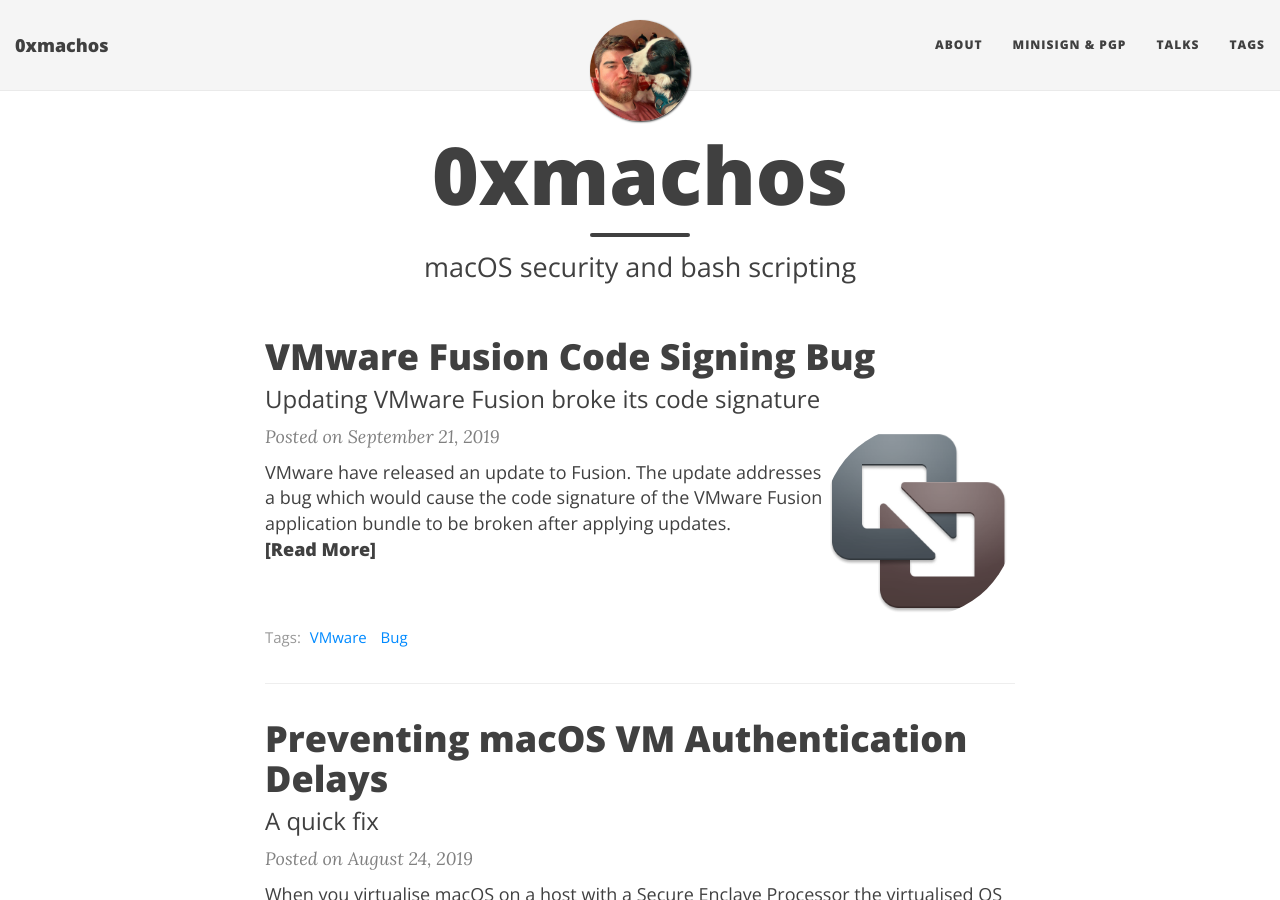
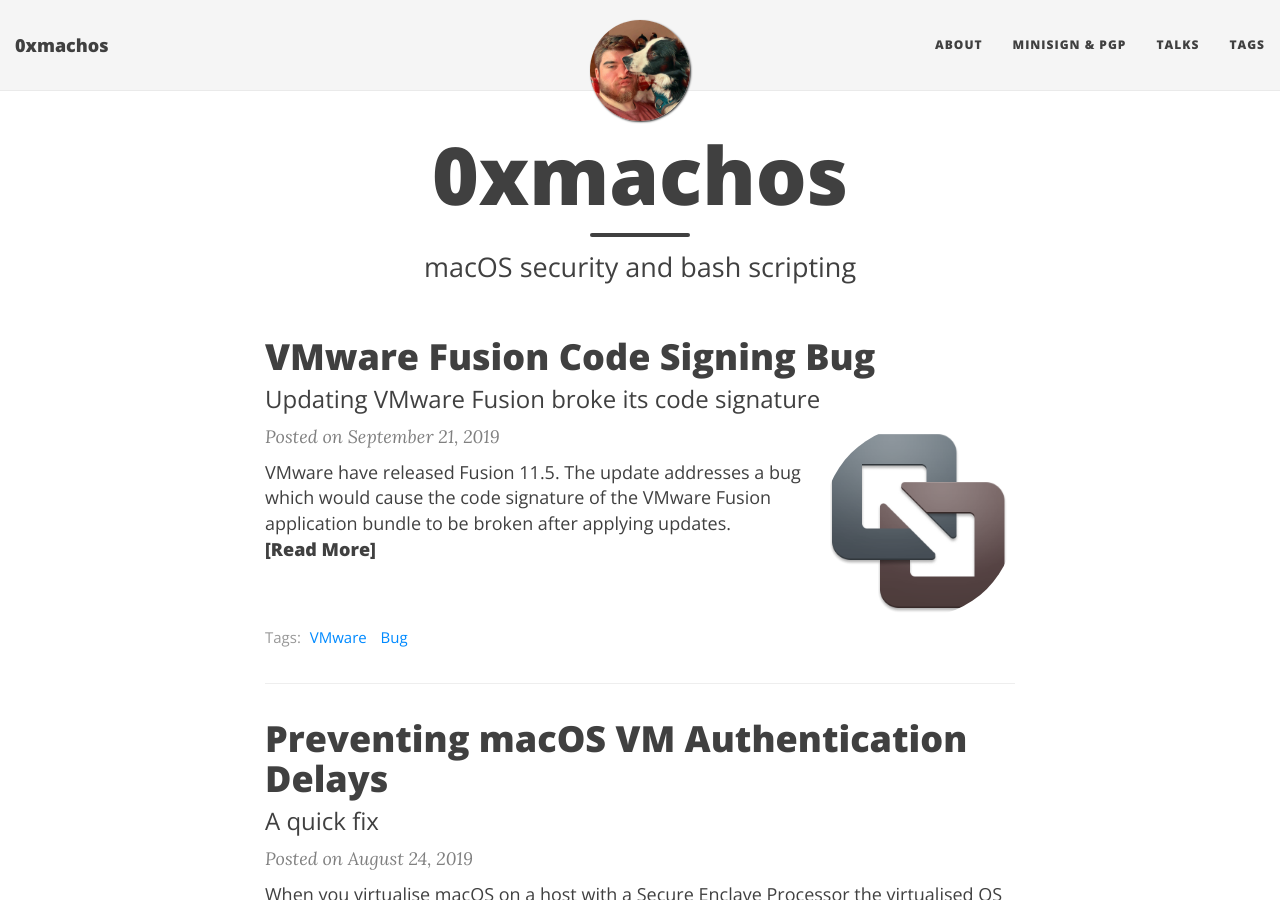
Before and after one commit to 0xmachos/0xmachos.github.io, a Jekyll site: the page built from index.html, in a window 1280 px wide and 900 px high. Built offline with Jekyll 4.4.1, drawn with Linux system fonts in a browser that asks for light colours; nearby versions of some CDN libraries; the list of posts is cut into pages by our own code.

Commit message:
Update excerpt

```diff
--- a/_posts/2019-09-21-VMware-Fusion-Code-Signing-Bug.md
+++ b/_posts/2019-09-21-VMware-Fusion-Code-Signing-Bug.md
@@ -1,7 +1,7 @@
 ---
 title:		"VMware Fusion Code Signing Bug"
 subtitle:	"Updating VMware Fusion broke its code signature"
-excerpt:	"VMware have released an update to Fusion. The update addresses a bug which would cause the code signature of the VMware Fusion application bundle to be broken after applying updates."
+excerpt:	"VMware have released Fusion 11.5. The update addresses a bug which would cause the code signature of the VMware Fusion application bundle to be broken after applying updates."
 share-img:	"/img/posts/..."
 image:		"/img/posts/vmware-bug/vmware.png"
 tags:		[VMware, Bug]
```
